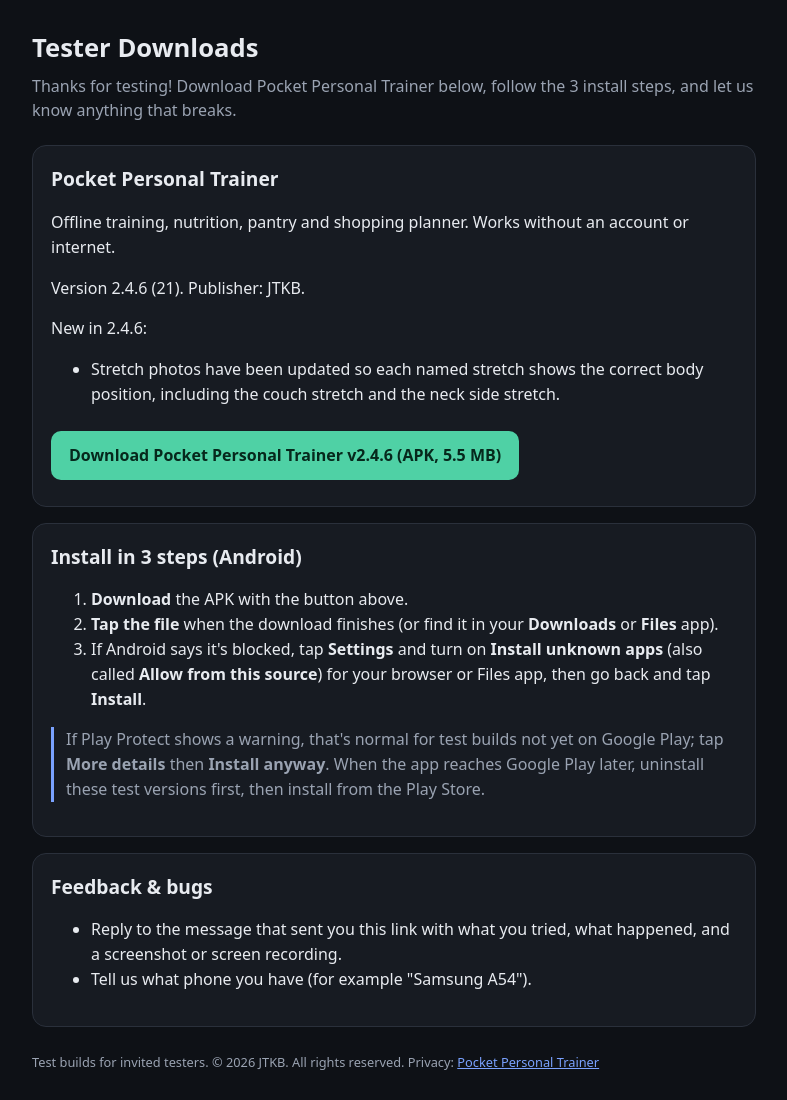
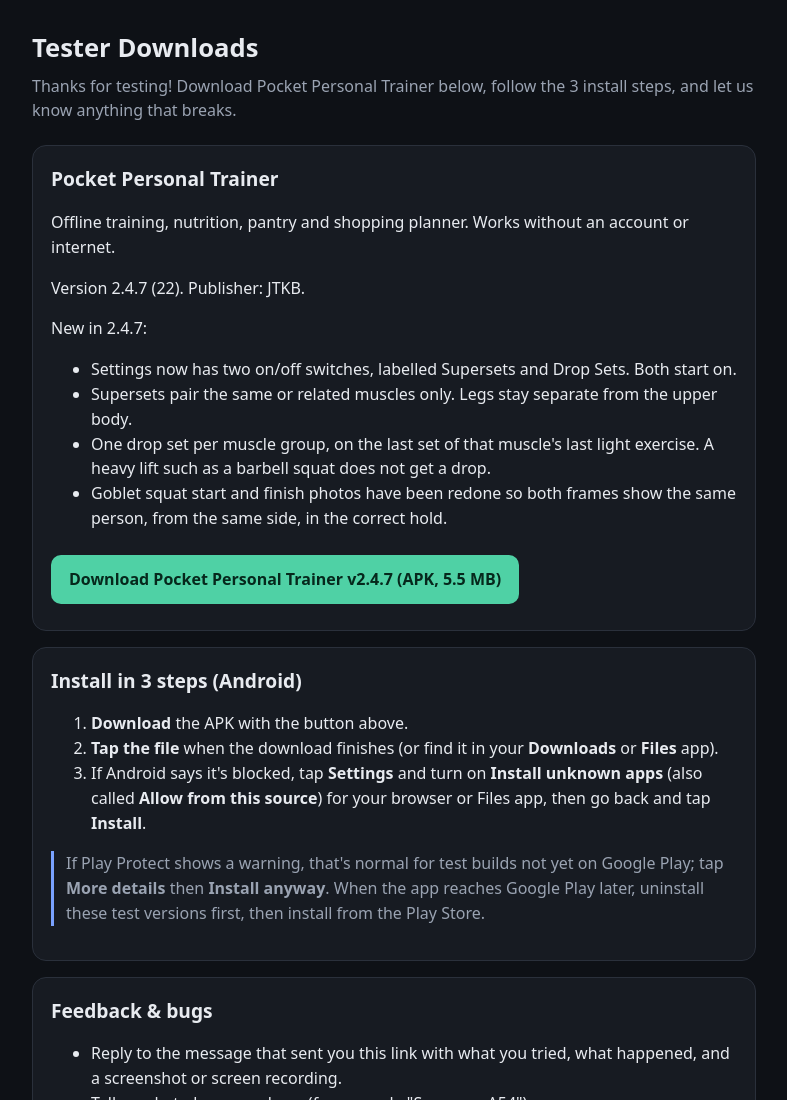
Before and after one commit to JTKB-dev/privacy, a plain HTML site: page testers/index.html in a window 1280 px wide. Shown: the top 1100 px of the page, without its empty margins (246-1033 px from the left). Drawn offline with Linux system fonts and the light colour scheme.

Commit message:
Add Pocket Personal Trainer v2.4.7 tester APK and update testers page

```diff
--- a/testers/index.html
+++ b/testers/index.html
@@ -13,13 +13,16 @@ p.lead{color:var(--sub);margin:0 0 22px}.card{background:var(--card);border:1px
 <p class="lead">Thanks for testing! Download Pocket Personal Trainer below, follow the 3 install steps, and let us know anything that breaks.</p>
 <div class="card"><h2>Pocket Personal Trainer</h2>
 <p>Offline training, nutrition, pantry and shopping planner. Works without an account or internet.</p>
-<p>Version 2.4.6 (21). Publisher: JTKB.</p>
-<p>New in 2.4.6:</p>
+<p>Version 2.4.7 (22). Publisher: JTKB.</p>
+<p>New in 2.4.7:</p>
 <ul>
-<li>Stretch photos have been updated so each named stretch shows the correct body position, including the couch stretch and the neck side stretch.</li>
+<li>Settings now has two on/off switches, labelled Supersets and Drop Sets. Both start on.</li>
+<li>Supersets pair the same or related muscles only. Legs stay separate from the upper body.</li>
+<li>One drop set per muscle group, on the last set of that muscle's last light exercise. A heavy lift such as a barbell squat does not get a drop.</li>
+<li>Goblet squat start and finish photos have been redone so both frames show the same person, from the same side, in the correct hold.</li>
 </ul>
-<a class="btn" href="PTS_Fitness_v2.4.6.apk" download>Download Pocket Personal Trainer v2.4.6 (APK, 5.5 MB)</a>
-<!-- sha256 1c6a73f1844a5d3dec4b1b5c9e2e5f1904ddf6c77f5ac4f67b1f597b2dd81f25 --></div>
+<a class="btn" href="PTS_Fitness_v2.4.7.apk" download>Download Pocket Personal Trainer v2.4.7 (APK, 5.5 MB)</a>
+<!-- sha256 5c581d6543307bda0bb9e9efdf0ca550de577db511fa12c61963ece3f155de2f --></div>
 <div class="card"><h2>Install in 3 steps (Android)</h2>
 <ol>
 <li><b>Download</b> the APK with the button above.</li>
```
Also changed, not shown: 1 other file.
